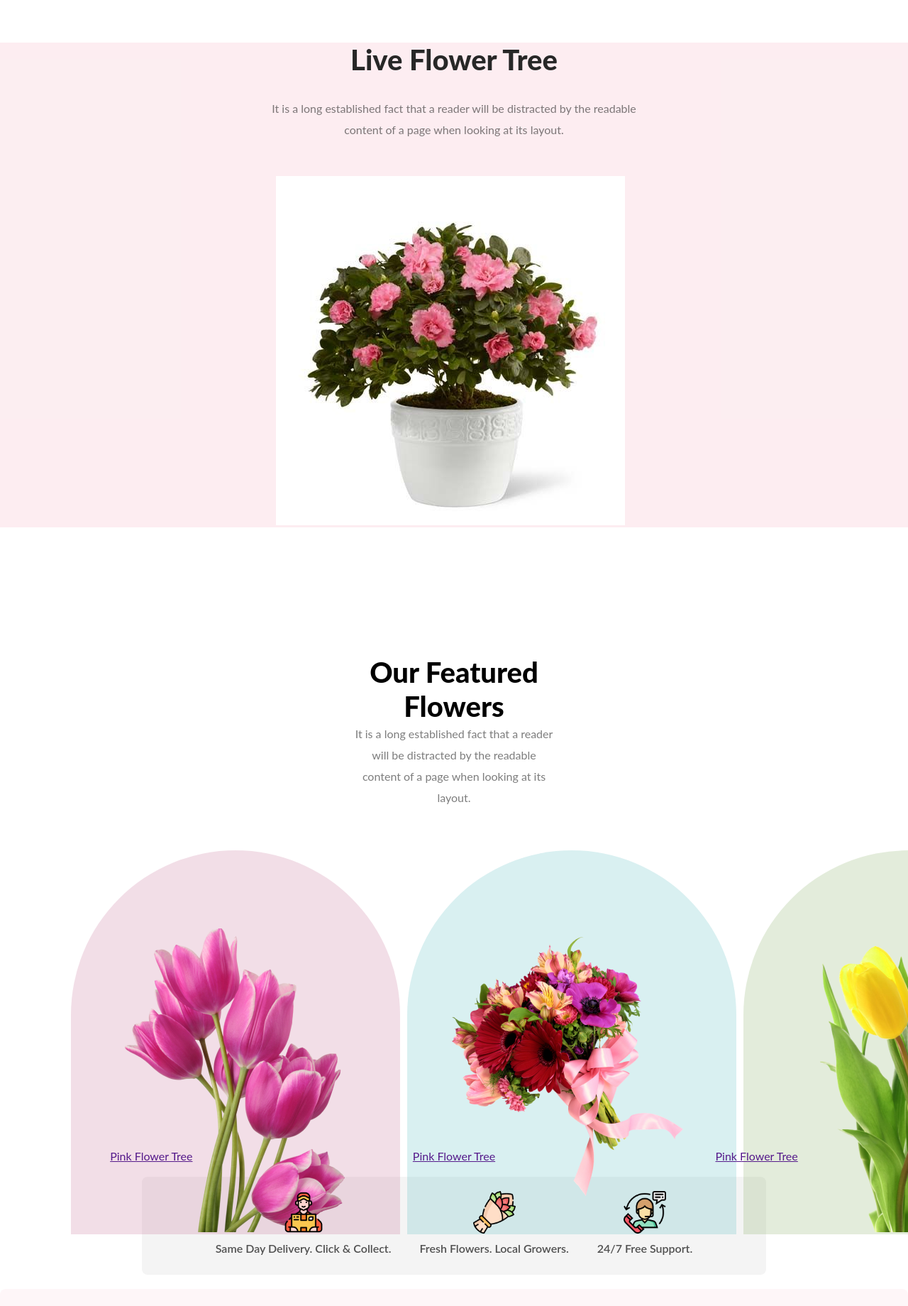
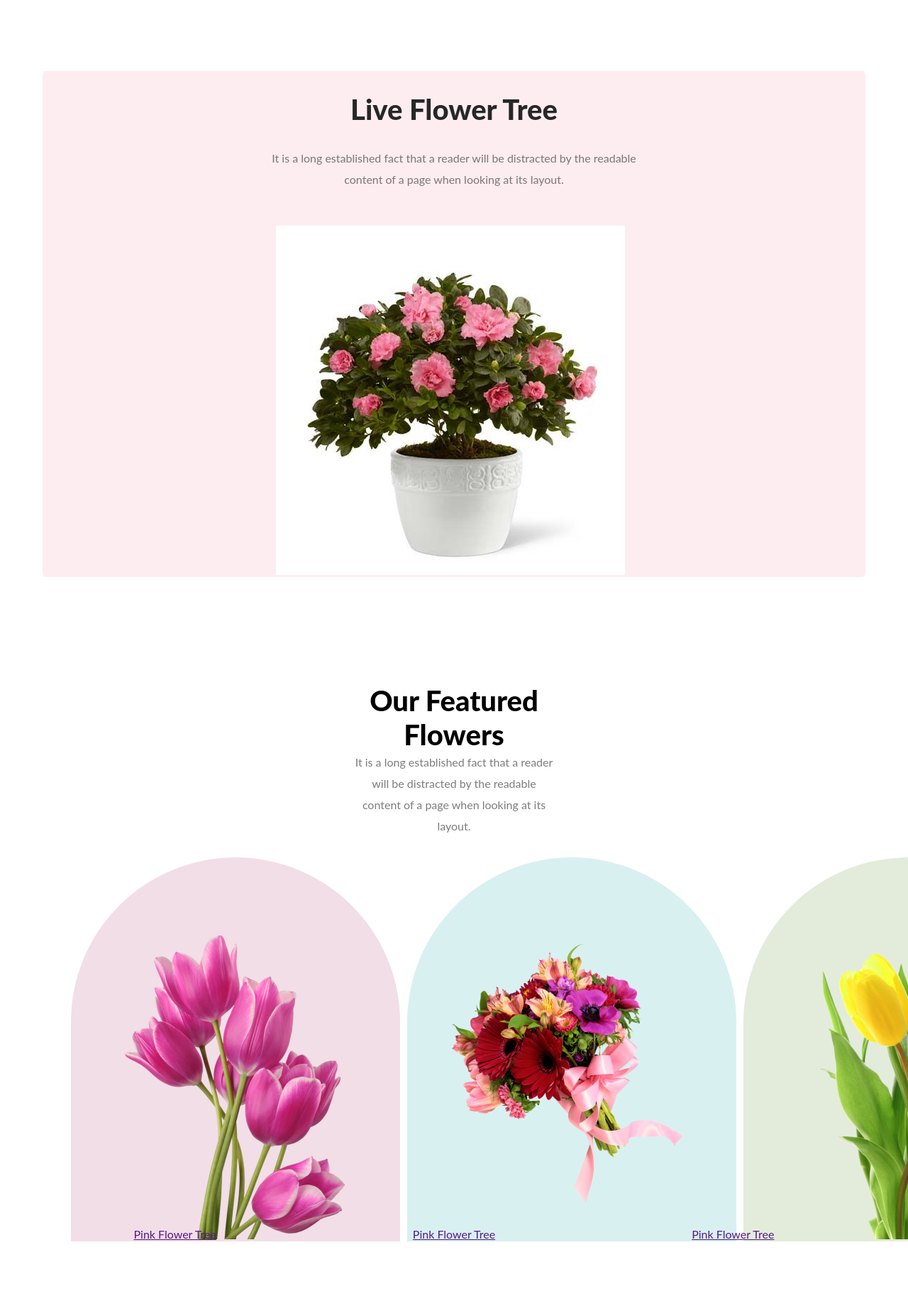
Before and after one commit to SohagSagar/Flower-Shop, a plain HTML site: page index.html in a window 1280 px wide. Shown: the part 680-2520 px from the top of the page at 71% size. Drawn offline with Linux system fonts and the light colour scheme.

Commit message:
modified

```diff
--- a/index.html
+++ b/index.html
@@ -25,9 +25,10 @@
 
     </Header>
 
-    <!-- featured section -->
+
 
     <main>
+
 
             <!-- extra section Flower with live tree -->
 
@@ -49,6 +50,8 @@
                 </div>
             </section>
 
+
+        <!-- featured section -->
 
 
         <section>
@@ -87,8 +90,10 @@
 
             </div>
 
+        </section>
 
-        </section>
+
+
 
 
 
@@ -119,12 +124,12 @@
                     <div class="deal">
 
                         <h1 class="deal-title">Hot Deal ! Sale Up To 25% <span class="dored">Off</span></h1>
-                        <p class="deal para">It is a long established fact that a reader will be distracted by the readable
+                        <p class="deal-para">It is a long established fact that a reader will be distracted by the readable
                             <br>content of a page when looking at its layout.</p>
-                        <button class="btn-primary">Sign Up</button>
+                        <div class="sign"><button class="btn-primary">Sign Up</button></div>
                     </div>
 
-                    <img src="Flower Asset/pngwing 8.png" alt="">
+                    <div class="h-deal-img"><img src="Flower Asset/pngwing 8.png" alt=""></div>
 
 
 
--- a/styles/flower.css
+++ b/styles/flower.css
@@ -16,6 +16,7 @@ body {
 /* header part design with section */
 .primary {
     background: rgba(229, 84, 115, 0.10);
+
 
 }
 
@@ -66,13 +67,59 @@ body {
 }
 
 
+
+/* live tree part and extra part*/
+
+.live-tree {
+
+    margin: 100px 60px;
+    justify-content: center;
+    background: rgba(229, 84, 115, 0.10);
+    border-radius: 5px;
+}
+
+.tree-title {
+
+    color: #272727;
+    text-align: center;
+    font-family: Lato;
+    font-size: 40px;
+    font-style: normal;
+    font-weight: 800;
+    line-height: normal;
+    padding-bottom: 30px;
+    margin-top: 60px;
+    padding-top: 30px;
+}
+.tree-para {
+
+    flex-direction: column;
+    flex-shrink: 0;
+    color: rgba(39, 39, 39, 0.60);
+    text-align: center;
+    font-family: Lato;
+    font-size: 16px;
+    font-style: normal;
+    font-weight: 400;
+    line-height: 30px;
+
+}
+.tree-image {
+    display: flex;
+    margin: 20px 60px;
+    padding-top: 30px;
+    border-radius: 8px;
+    justify-content: center;
+}
+
+
 /* main section featured part */
 .featured {
 
     padding: 50px 500px;
     border-radius: 10px;
     background-color: #FFF;;
-    margin: 130px 0px;
+    margin: 100px 0px;
 
 }
 
@@ -105,54 +152,13 @@ body {
 }
 
 
-/* live tree part and extra part*/
-
-.live-tree {
-
-    margin-top: 60px;
-    justify-content: center;
-    background: rgba(229, 84, 115, 0.10);
-}
-
-.tree-title {
-
-    color: #272727;
-    text-align: center;
-    font-family: Lato;
-    font-size: 40px;
-    font-style: normal;
-    font-weight: 800;
-    line-height: normal;
-    padding-bottom: 30px;
-    margin-top: 60px;
-}
-.tree-para {
-
-    flex-direction: column;
-    flex-shrink: 0;
-    color: rgba(39, 39, 39, 0.60);
-    text-align: center;
-    font-family: Lato;
-    font-size: 16px;
-    font-style: normal;
-    font-weight: 400;
-    line-height: 30px;
-
-}
-.tree-image {
-    display: flex;
-    margin: 20px 60px;
-    padding-top: 30px;
-    border-radius: 8px;
-    justify-content: center;
-}
 
 /* main section featured image part */
 
 .featured-image {
 
     display: flex;
-    margin: 0px 100px;
+    margin: 100px 100px;
     align-items: center;
     width: 200px;
     height: 300px;
@@ -213,6 +219,7 @@ body {
 
     display: flex;
     justify-content: space-around;
+    margin: 100px 50px;
 }
 
 
@@ -222,9 +229,9 @@ body {
     border-radius: 8px;
     background: rgba(39, 39, 39, 0.05);
     display: flex;
-    margin: 20px 200px;
+    margin: 100px 60px;
     text-align: center;
-    justify-content: center;
+    justify-content: space-around;
 
 
 }
@@ -259,7 +266,7 @@ body {
     display: flex;
     align-items: center;
     padding: 50px 240px 20px 240px;
-    justify-content: center;
+    justify-content: space-between;
 }
 
 .deal-title {
@@ -279,16 +286,16 @@ body {
 
 .deal-para {
 
-
+    color: rgba(39, 39, 39, 0.60);
     text-align: center;
     font-size: 16px;
     font-style: normal;
     font-weight: 400;
     line-height: 30px;
-    padding: 5px 0px;
+    padding: 15px 0px;
 }
 
-.btn-primary {
+.sign .btn-primary {
 
 
     display: inline-flex;
@@ -303,6 +310,11 @@ body {
     text-align: center;
 
 }
+.sign {
+
+    text-align: center;
+}
+
 
 
 
```
Lines whose indentation alone changed are shown as unchanged.
